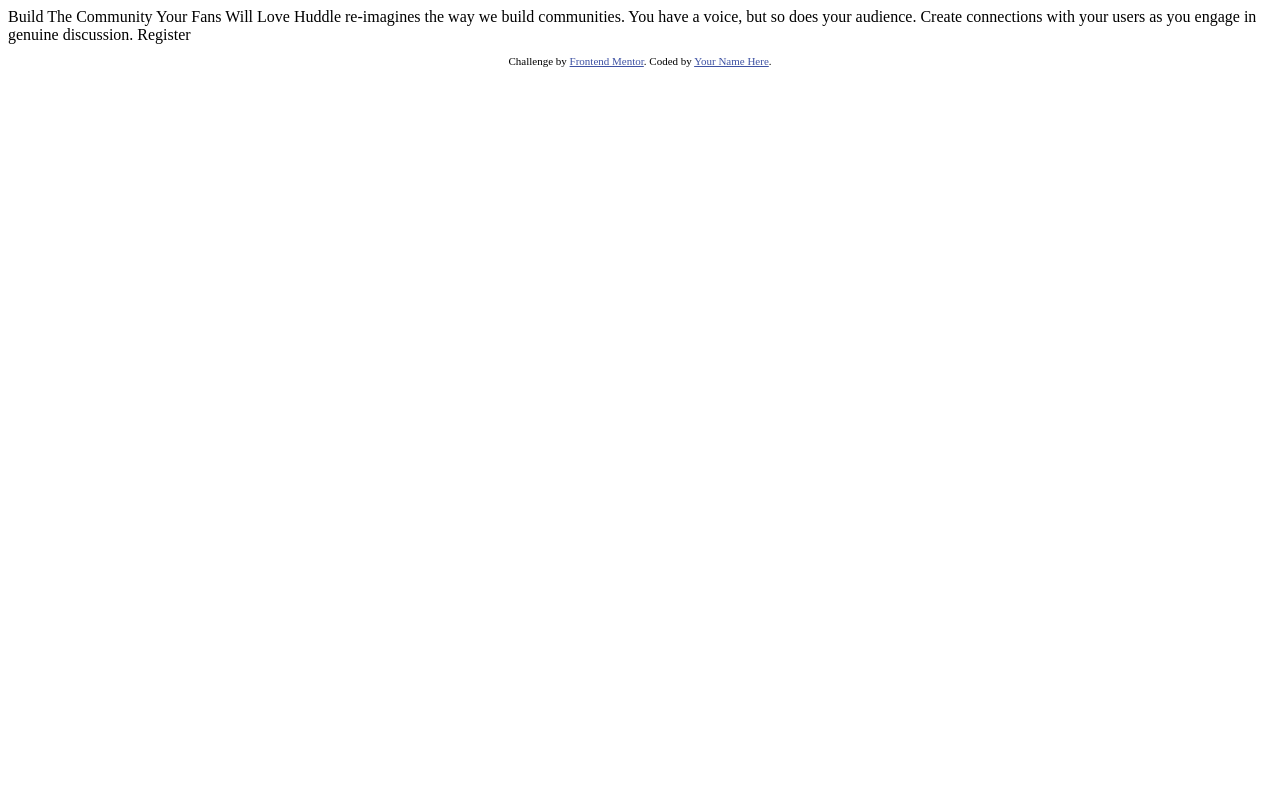
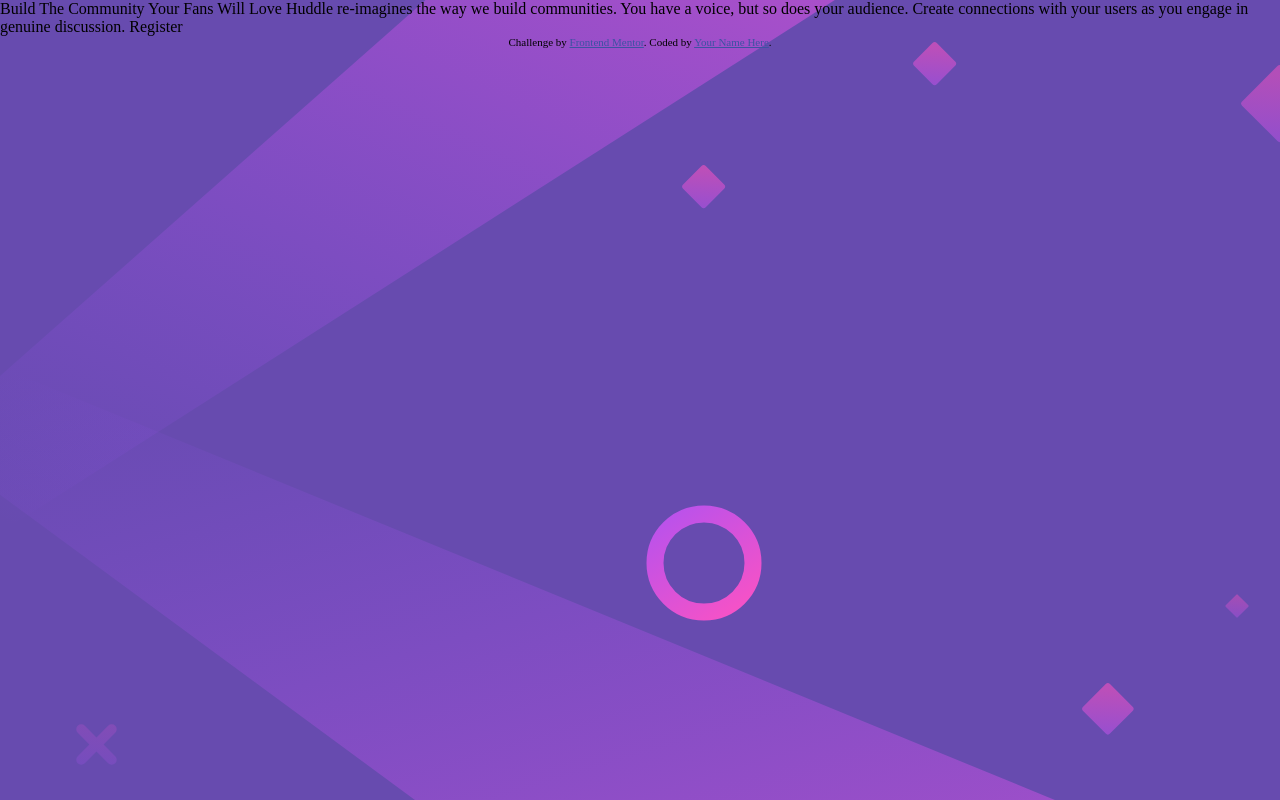
Before and after one commit to BananaTechs/frontend-mentor-huddle-landing, a plain HTML site: page index.html in a window 1280 px wide. Drawn offline with Linux system fonts and the light colour scheme.

Commit message:
Add background styling

```diff
--- a/index.html
+++ b/index.html
@@ -5,6 +5,7 @@
   <meta name="viewport" content="width=device-width, initial-scale=1.0"> <!-- displays site properly based on user's device -->
 
   <link rel="icon" type="image/png" sizes="32x32" href="./images/favicon-32x32.png">
+  <link rel="stylesheet" href="styles.css">
 
   <title>Frontend Mentor | Huddle landing page with single introductory section</title>
 
--- /dev/null
+++ b/styles.css
@@ -0,0 +1,20 @@
+* {
+    margin: 0;
+    padding: 0;
+    box-sizing: border-box;
+}
+
+body {
+    min-height: 100vh;
+    background-color: hsl(257, 40%, 49%);
+    background-image: url("images/bg-mobile.svg");
+    background-size: cover;
+    background-repeat: no-repeat;
+}
+
+@media only screen and (min-width: 600px) {
+    body {
+        background-image: url("images/bg-desktop.svg");
+        background-size: auto 100%;
+    }
+}
```
